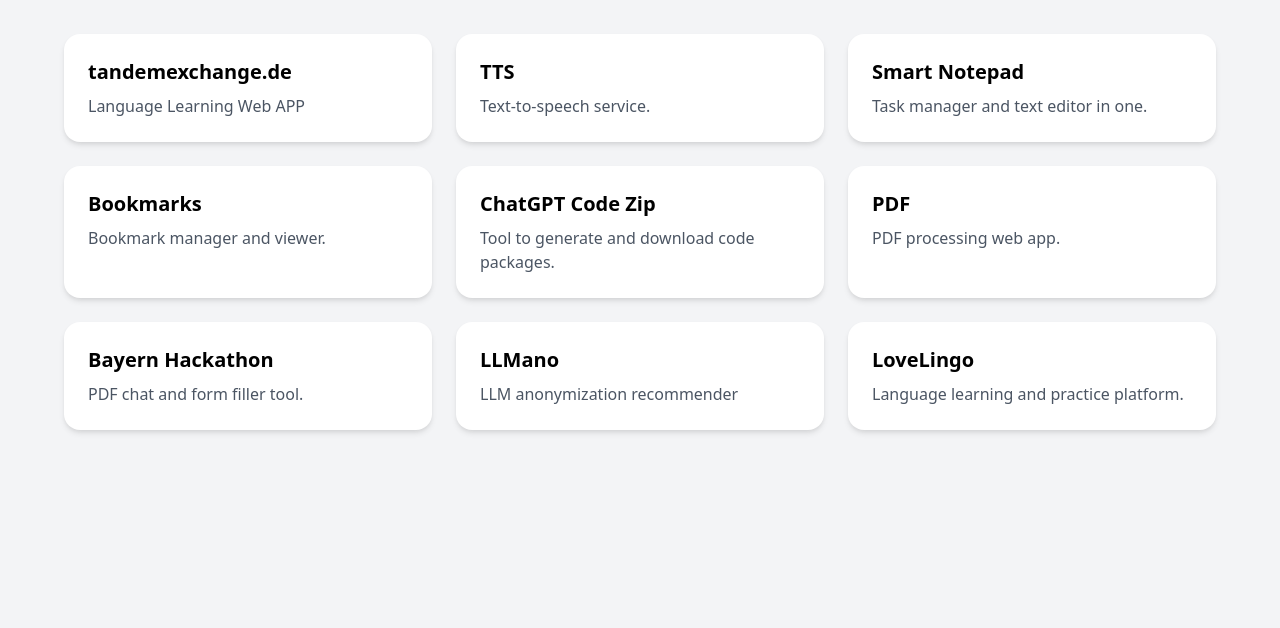
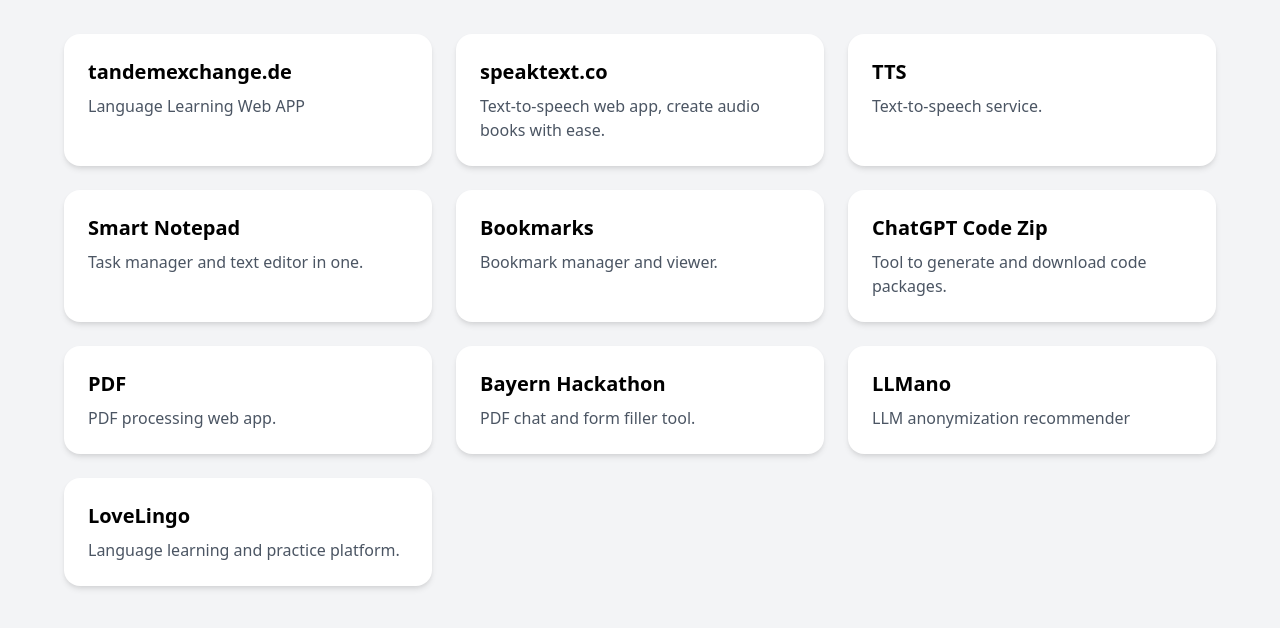
Before and after one commit to LeanderZiehm/leanders-portfolio-web-apps, a website: page public/index.html in a window 1280 px wide. Shown: the part 94-722 px from the top of the page. Drawn offline with nearby package versions, Linux system fonts and the light colour scheme.

Commit message:
added speaktext.co

```diff
--- a/public/index.html
+++ b/public/index.html
@@ -32,6 +32,11 @@
           title: "tandemexchange.de",
           description: "Language Learning Web APP",
           url: "https://www.tandemexchange.de/",
+        },
+        {
+          title: "speaktext.co",
+          description: "Text-to-speech web app, create audio books with ease.",
+          url: "https://speaktext.co",
         },
         {
           title: "TTS",
```
